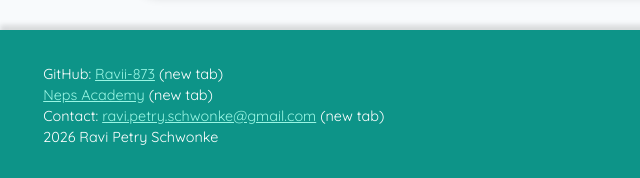
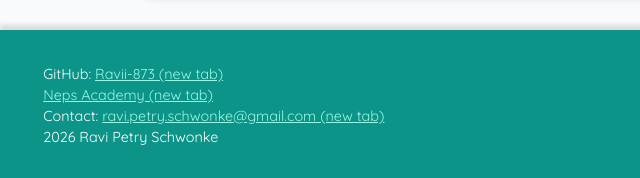
Before and after one commit to Ravii-873/About-Me---HTML-CSS, a plain HTML site: page index.html in a window 1280 px wide. Shown: the part 747-925 px from the top of the page, 0-640 px from the left. Drawn offline with Linux system fonts and the light colour scheme.

Commit message:
refix blank target advice

```diff
--- a/index.html
+++ b/index.html
@@ -55,10 +55,10 @@
 
     <footer>
       <ul id="footer-ul">
-        <li class="contact">GitHub: <a href="https://github.com/Ravii-873" target="_blank" rel="noopener">Ravii-873</a> (new tab)</li>
-        <li><a href="https://neps.academy" target="_blank" rel="noopener">Neps Academy</a> (new tab)</li>
+        <li class="contact">GitHub: <a href="https://github.com/Ravii-873" target="_blank" rel="noopener">Ravii-873 (new tab)</a></li>
+        <li><a href="https://neps.academy" target="_blank" rel="noopener">Neps Academy (new tab)</a></li>
         <li class="contact">
-          Contact: <a href="mailto:ravi.petry.schwonke@gmail.com" target="_blank" rel="noopener">ravi.petry.schwonke@gmail.com</a> (new tab)
+          Contact: <a href="mailto:ravi.petry.schwonke@gmail.com" target="_blank" rel="noopener">ravi.petry.schwonke@gmail.com (new tab)</a>
         </li>
         <li>2026 Ravi Petry Schwonke</li>
       </ul>
```
